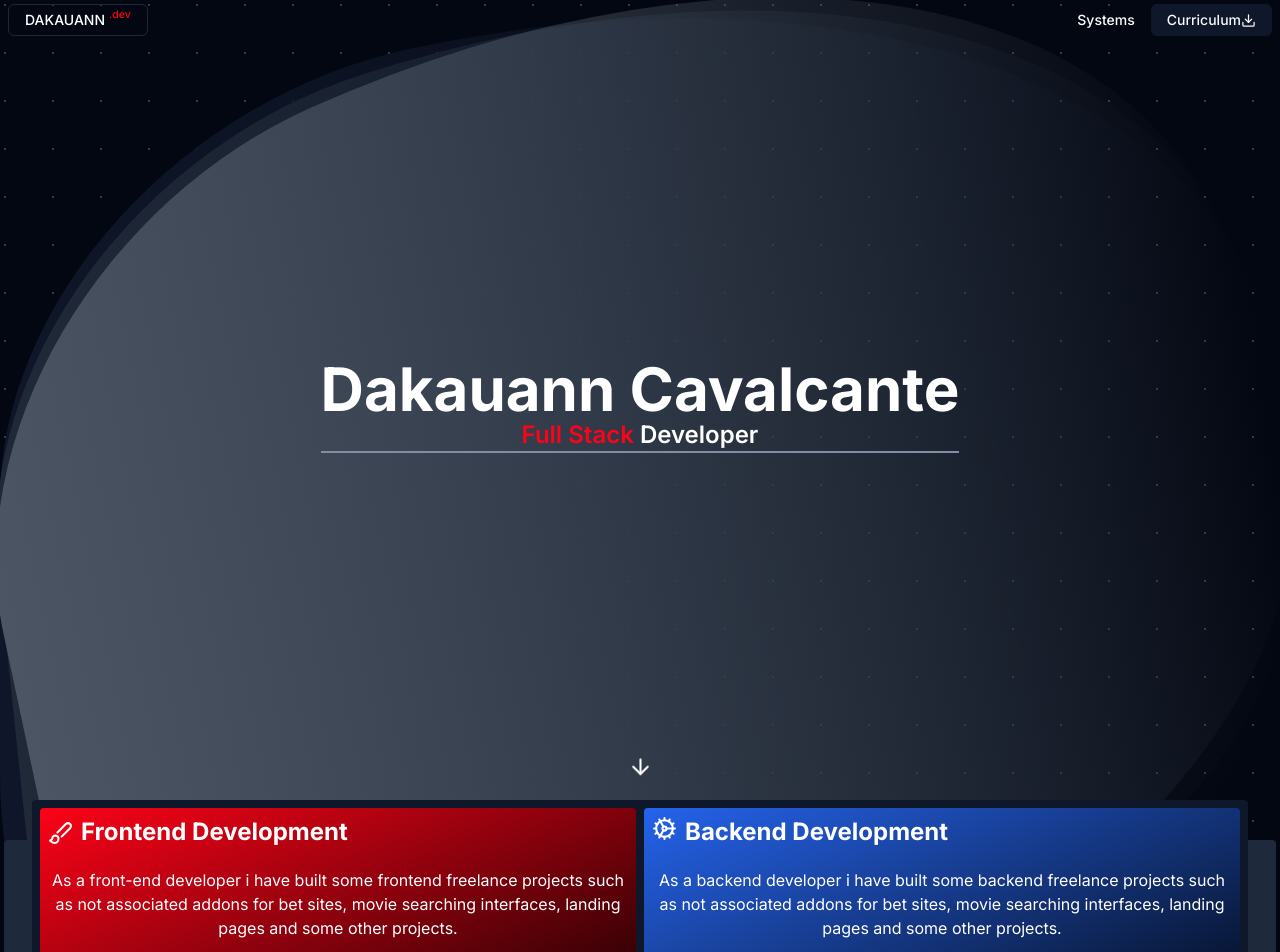
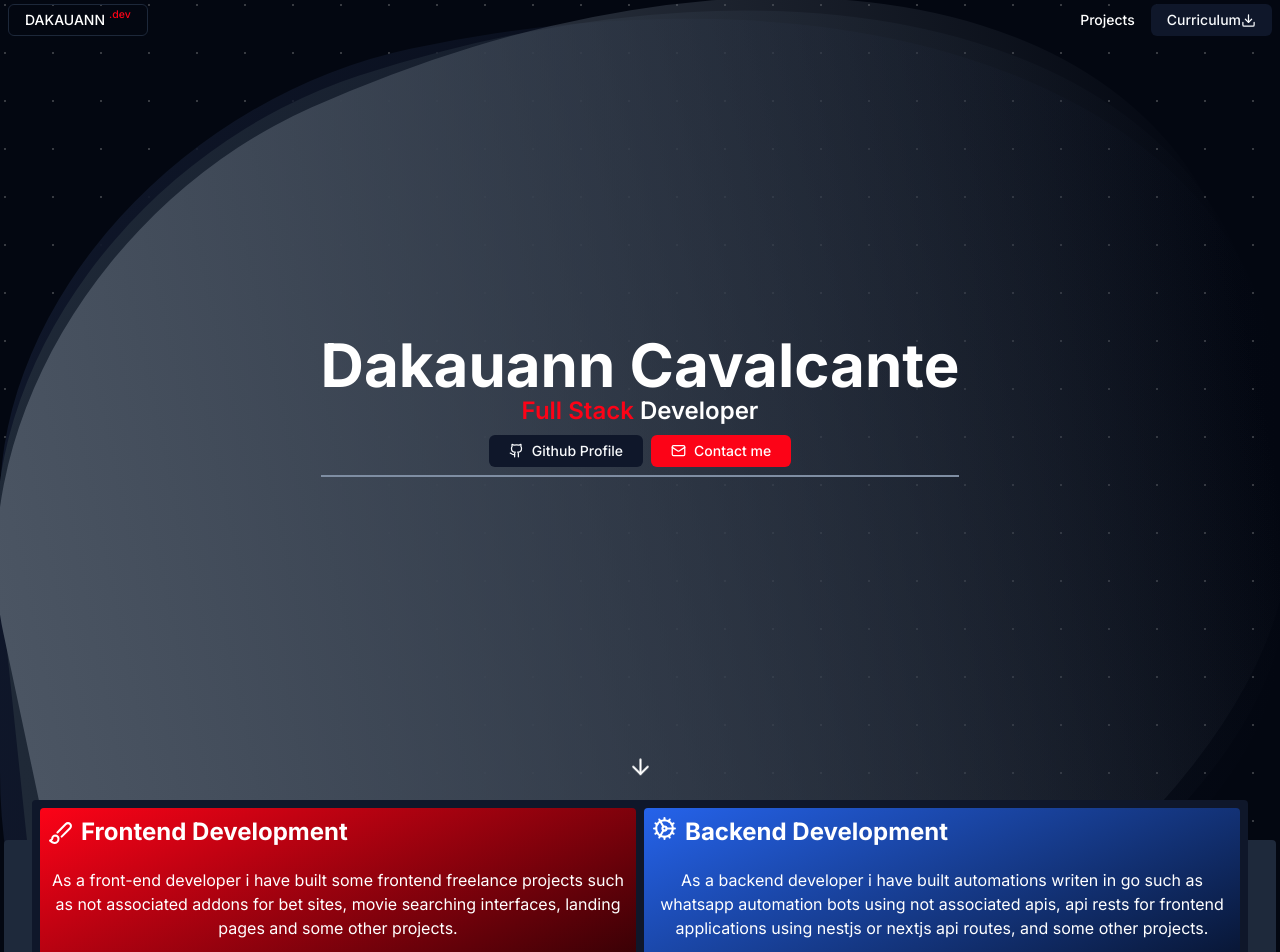
Before and after one commit to Dakauann/portifolio-refactored, a Next.js app: page / in a window 1280 px wide. Shown: the top 952 px of the page. Built offline with nearby package versions, Linux system fonts and the light colour scheme.

Commit message:
adding curriculum view & download systems

```diff
--- a/package.json
+++ b/package.json
@@ -16,6 +16,7 @@
     "@types/react": "18.2.11",
     "@types/react-dom": "18.2.4",
     "autoprefixer": "10.4.14",
+    "canvas": "^2.11.2",
     "class-variance-authority": "^0.6.0",
     "clsx": "^1.2.1",
     "eslint": "8.42.0",
--- /dev/null
+++ b/src/app/curriculum/page.tsx
@@ -0,0 +1,42 @@
+'use client'
+
+import { Button } from '@/components/ui/button'
+import { Loader2, LoaderIcon, SkipBack } from 'lucide-react'
+
+export default function Curriculum() {
+	return (
+		<main className='h-no-nav'>
+			<header className='p-2 border-b-slate-600 border-b-2 my-1'>
+				<Button
+					variant={'secondary'}
+					className='gap-2'
+					onClick={() => {
+						window.history.back()
+					}}>
+					<SkipBack size={15} /> Go Back
+				</Button>
+			</header>
+			<div className='grid items-center'>
+				<h1 className='absolute flex justify-center items-center w-full'>
+					<Loader2 size={50} className='animate-spin' />
+				</h1>
+				<iframe
+					src='https://onedrive.live.com/embed?resid=99FC0CE25127341B%2128258&amp;authkey=!AMrTh5jEFx-snw0&amp;em=2&amp;wdStartOn=1'
+					width='90%'
+					height='100%'
+					className='h-no-nav mx-auto rounded z-10'
+					frameBorder='0'>
+					Este é um documento do{' '}
+					<a target='_blank' href='https://office.com'>
+						Microsoft Office
+					</a>{' '}
+					incorporado, da plataforma{' '}
+					<a target='_blank' href='https://office.com/webapps'>
+						Office
+					</a>
+					.
+				</iframe>
+			</div>
+		</main>
+	)
+}
--- a/src/app/page.tsx
+++ b/src/app/page.tsx
@@ -6,9 +6,11 @@ import {
 	Brush,
 	Code,
 	Cog,
+	Github,
 	Link,
 	LucideArrowBigDown,
 	LucideArrowDown,
+	Mail,
 	MoveDown,
 	ScreenShare,
 	Scroll,
@@ -20,7 +22,7 @@ export default function Home() {
 	return (
 		<main className='h-no-nav flex flex-col p-1 py-2'>
 			<header className='mx-auto m-auto h-no-nav flex flex-col justify-center items-center'>
-				<div className='border-b-muted-foreground border-b-2 m-auto'>
+				<div className='border-b-muted-foreground border-b-2 m-auto flex flex-col justify-center items-center'>
 					<h1 className='text-center text-4xl md:text-5xl lg:text-6xl font-bold'>
 						Dakauann Cavalcante
 					</h1>
@@ -28,6 +30,30 @@ export default function Home() {
 						<span className='text-primary'>Full Stack</span>{' '}
 						Developer
 					</h2>
+					<div className='gap-2 grid grid-flow-col'>
+						<Button
+							className='my-2 px-5 gap-2'
+							variant={'secondary'}
+							onClick={() => {
+								window.open(
+									'https://github.com/Dakauann',
+									'_blank',
+								)
+							}}>
+							<Github size={15} /> Github Profile
+						</Button>
+						<Button
+							className='my-2 px-5 gap-2'
+							variant={'default'}
+							onClick={() => {
+								window.open(
+									'https://github.com/Dakauann',
+									'_blank',
+								)
+							}}>
+							<Mail size={15} /> Contact me
+						</Button>
+					</div>
 				</div>
 				<div className='animate-bounce'>
 					<LucideArrowDown
@@ -129,10 +155,11 @@ export default function Home() {
 							<Cog size={25} /> Backend Development
 						</h3>
 						<p className='text-center text-md'>
-							As a backend developer i have built some backend
-							freelance projects such as not associated addons for
-							bet sites, movie searching interfaces, landing pages
-							and some other projects.
+							As a backend developer i have built automations
+							writen in go such as whatsapp automation bots using
+							not associated apis, api rests for frontend
+							applications using nestjs or nextjs api routes, and
+							some other projects.
 						</p>
 
 						<div>
--- a/src/layouts/navbar.tsx
+++ b/src/layouts/navbar.tsx
@@ -15,6 +15,7 @@ import { useState } from 'react'
 
 export default function NavBar() {
 	const [isOnPageTop, setIsOnPageTop] = useState(true)
+	const router = useRouter()
 
 	if (typeof window !== 'undefined') {
 		console.log('oppaaa')
@@ -40,8 +41,13 @@ export default function NavBar() {
 
 			<div className='ml-auto'>
 				<Link href={'/systems'}>
-					<Button variant={'link'} className='text-'>
-						Systems
+					<Button
+						variant={'link'}
+						className='text-'
+						onClick={() => {
+							router.push('/projects')
+						}}>
+						Projects
 					</Button>
 				</Link>
 				<DropdownMenu>
@@ -53,11 +59,23 @@ export default function NavBar() {
 					<DropdownMenuContent>
 						<DropdownMenuLabel>Choose an option</DropdownMenuLabel>
 						<DropdownMenuSeparator />
-						<DropdownMenuItem className='gap-2'>
+						<DropdownMenuItem
+							className='gap-2'
+							onClick={() => {
+								// curriculum.docx
+								window.open(
+									'/documents/curriculum.docx',
+									'_blank',
+								)
+							}}>
 							<Download size={15} />
 							Download curriculum
 						</DropdownMenuItem>
-						<DropdownMenuItem className='gap-2'>
+						<DropdownMenuItem
+							className='gap-2'
+							onClick={() => {
+								router.push('/curriculum')
+							}}>
 							<Eye size={15} /> View curriculum
 						</DropdownMenuItem>
 					</DropdownMenuContent>
```
Also changed, not shown: 2 other files (tests, documents, lock files or other folders).
